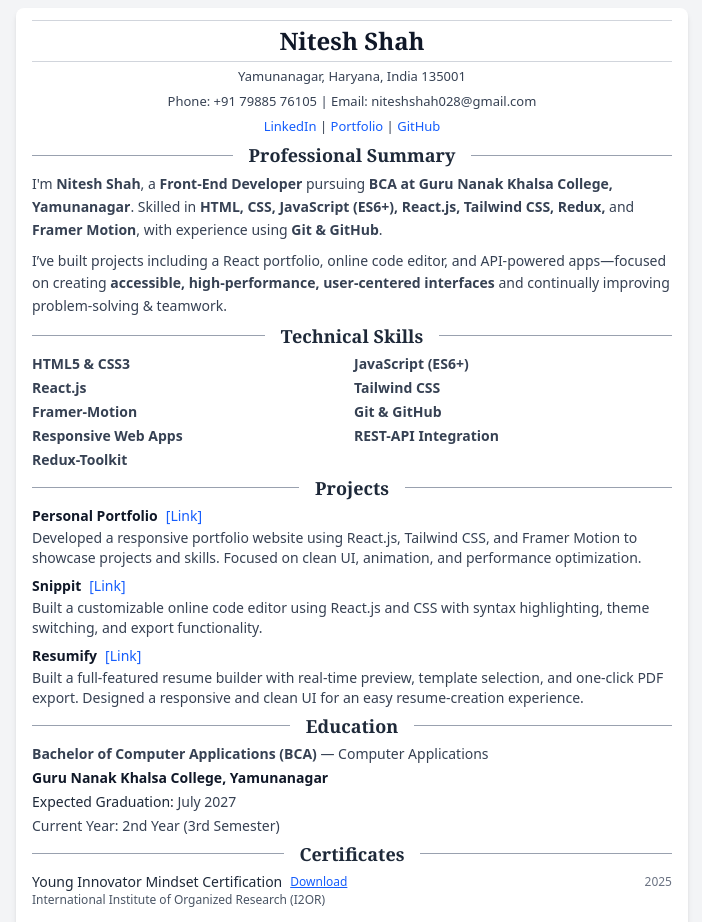
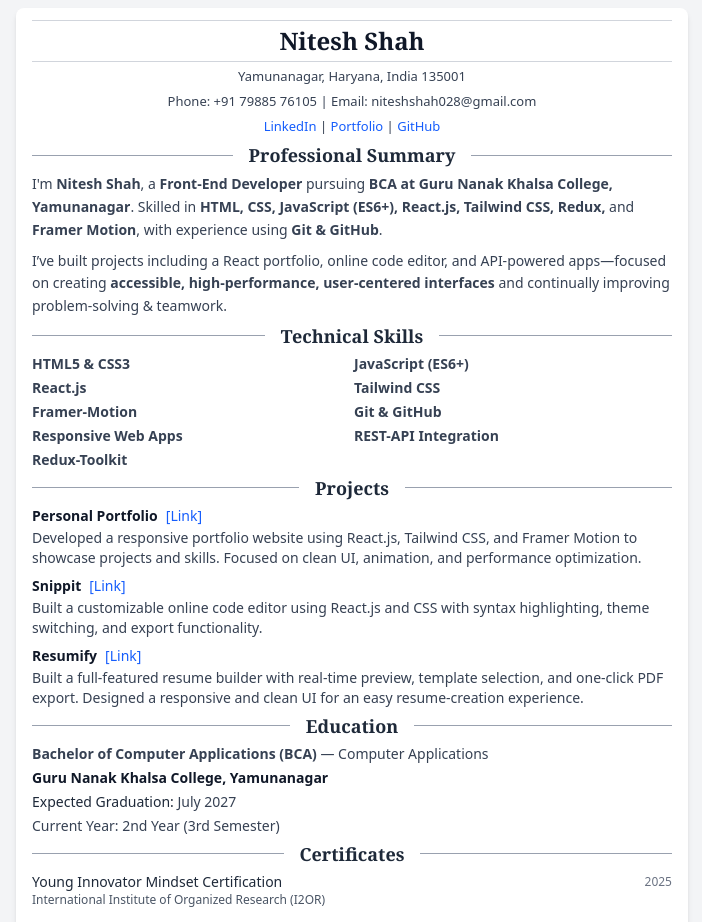
Before and after one commit to Nitesh47kumars/Resume, a React (Vite) app: page / in a window 1280 px wide. Shown: the top 922 px of the page, without its empty margins (288-990 px from the left). Built offline with nearby package versions, Linux system fonts and the light colour scheme.

Commit message:
Remove Link,Download option cause Facing Issues

```diff
--- a/src/Components/Certificates.jsx
+++ b/src/Components/Certificates.jsx
@@ -36,15 +36,6 @@ export default function Certificates() {
               <div className="flex items-center gap-2">
                 <h3 className="font-medium text-sm">{cert.title}</h3>
 
-                {cert.file && (
-                  <a
-                    href={`/${cert.file}`}
-                    download
-                    className="text-xs text-blue-600 underline"
-                  >
-                    Download
-                  </a>
-                )}
               </div>
 
               <span className="text-xs text-gray-500 whitespace-nowrap">
```
